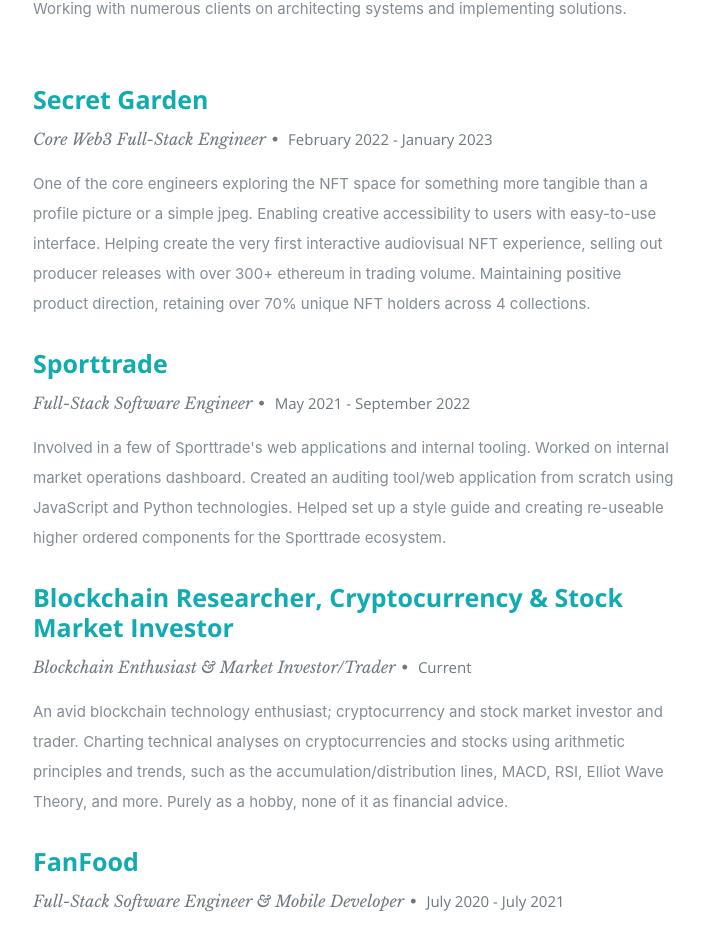
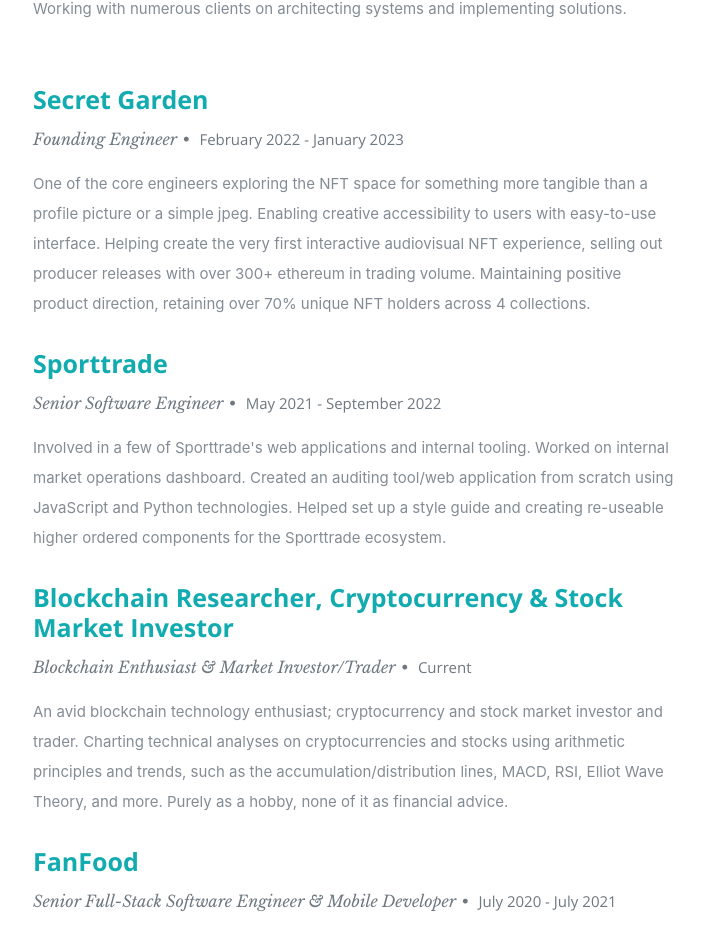
Before and after one commit to aaronsomo/portfolio, a React (Create React App) app: page / in a window 1280 px wide. Shown: the part 1599-2535 px from the top of the page, without its empty margins (372-1076 px from the left). Built offline with nearby package versions, Linux system fonts and the light colour scheme.

Commit message:
chore: updated resume

```diff
--- a/src/resumeData.js
+++ b/src/resumeData.js
@@ -66,7 +66,7 @@
     {
       CompanyName: 'Secret Garden',
       link: 'https://secretgarden.fm/',
-      specialization: 'Core Web3 Full-Stack Engineer',
+      specialization: 'Founding Engineer',
       MonthOfLeaving: 'February 2022',
       YearOfLeaving: 'January 2023',
       Achievements:
@@ -75,7 +75,7 @@
     {
       CompanyName: 'Sporttrade',
       link: 'https://www.getsporttrade.com/',
-      specialization: 'Full-Stack Software Engineer',
+      specialization: 'Senior Software Engineer',
       MonthOfLeaving: 'May 2021',
       YearOfLeaving: 'September 2022',
       Achievements:
@@ -93,7 +93,7 @@
     {
       CompanyName: 'FanFood',
       link: 'https://www.fanfoodapp.com/',
-      specialization: 'Full-Stack Software Engineer & Mobile Developer',
+      specialization: 'Senior Full-Stack Software Engineer & Mobile Developer',
       MonthOfLeaving: 'July 2020',
       YearOfLeaving: 'July 2021',
       Achievements:
```
Also changed, not shown: 3 other files (tests, documents, lock files or other folders).
